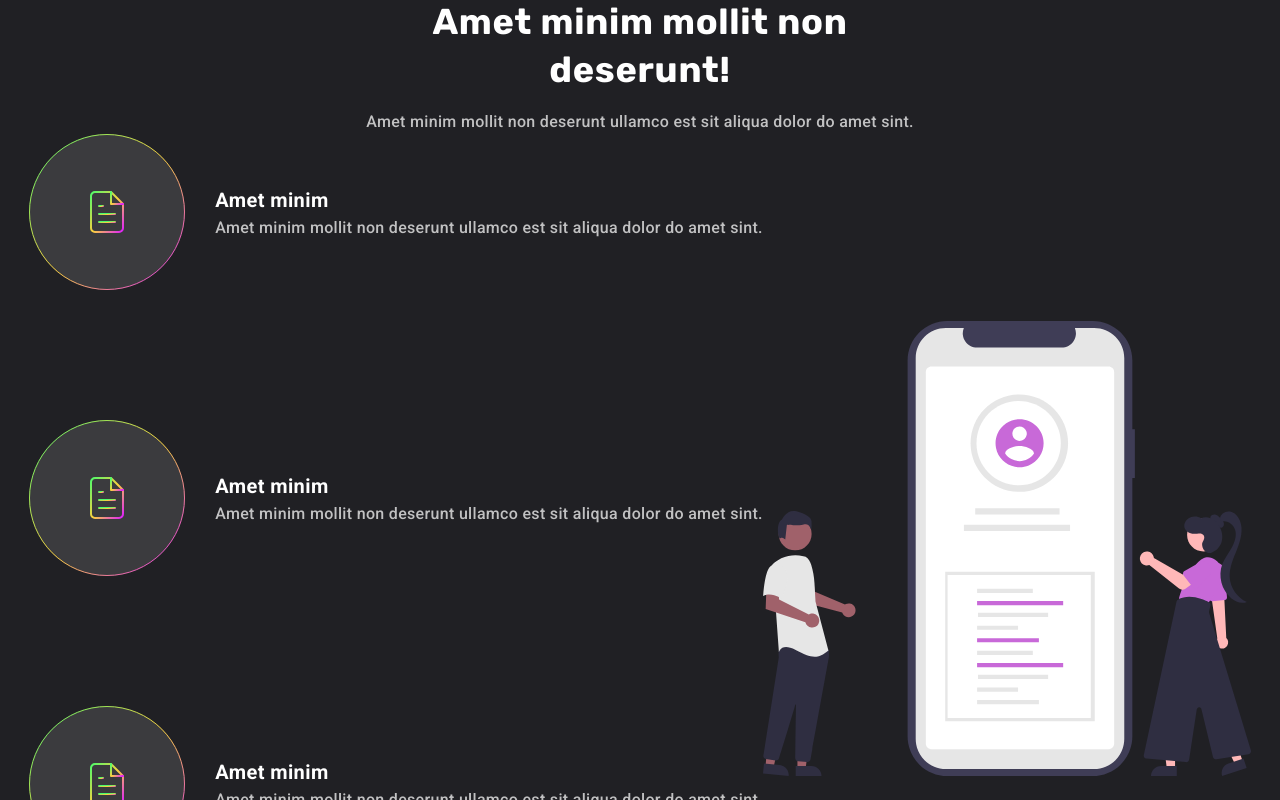
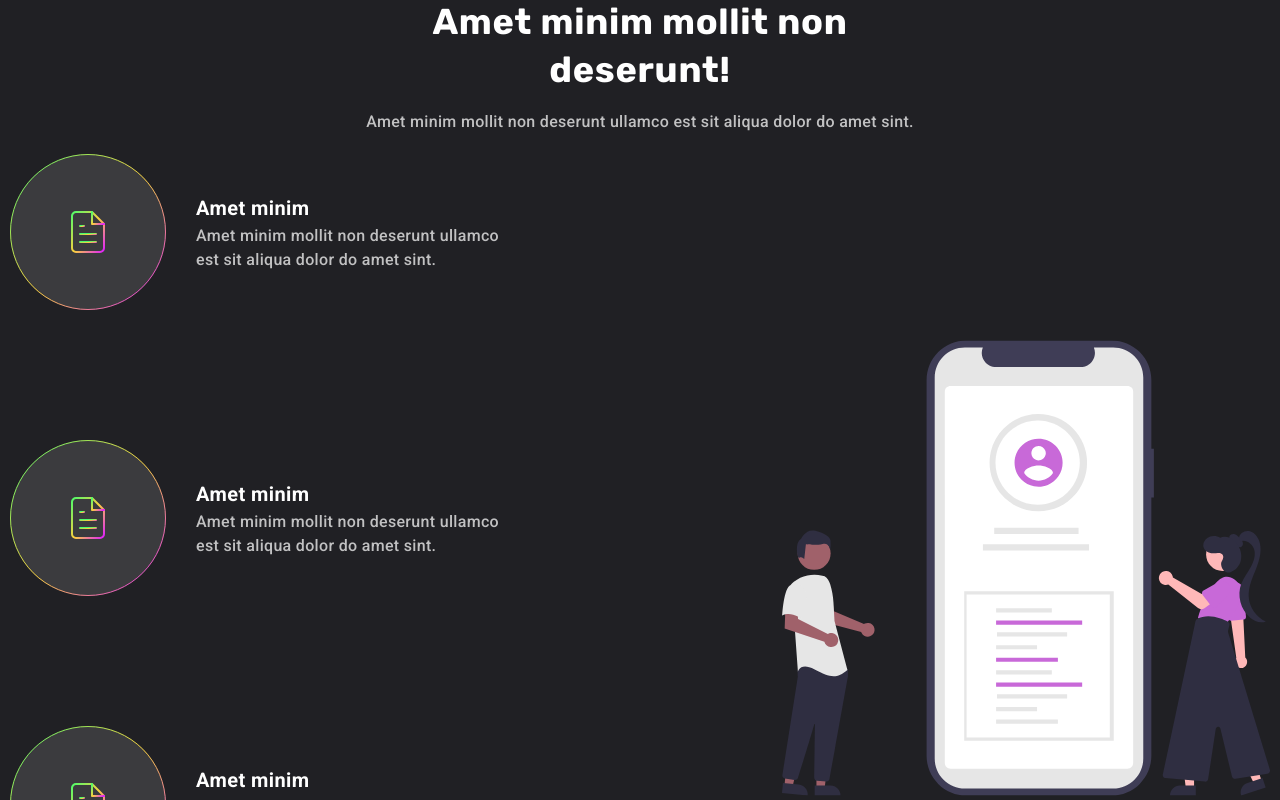
Before and after one commit to auggustus6/iniciodesign-web, a React (Vite) app: page / in a window 1280 px wide. Shown: the part 2300-3100 px from the top of the page. Built offline with nearby package versions, Linux system fonts and the light colour scheme.

Commit message:
Fix container four section

```diff
--- a/src/components/Circle/Circle.module.css
+++ b/src/components/Circle/Circle.module.css
@@ -23,4 +23,5 @@
   line-height: 2.4rem;
   letter-spacing: 0.02em;
   color: rgba(255, 255, 255, 0.72);
+  max-width: 32rem;
 }
--- a/src/components/FourSection/FourSection.jsx
+++ b/src/components/FourSection/FourSection.jsx
@@ -9,7 +9,6 @@ const FourSection = ({ text, paragraph }) => {
       <div className={styles.container}>
         <div className={styles.containerContent}>
           <div className={styles.content}>
-            <div className={styles.containerText}>
             <h1>{text}</h1>
             <p>{paragraph}</p>
           </div>
@@ -43,7 +42,6 @@ const FourSection = ({ text, paragraph }) => {
         </div>
       </div>
     </div>
-    </div>
   );
 };
 
--- a/src/components/FourSection/FourSection.module.css
+++ b/src/components/FourSection/FourSection.module.css
@@ -23,7 +23,7 @@
   flex-direction: column;
 }
 
-.containerText h1 {
+.content h1 {
   text-align: center;
   font-size: 3.6rem;
   line-height: 4.8rem;
@@ -32,7 +32,8 @@
   margin-bottom: 1.6rem;
 }
 
-.containerText p {
+.content p {
+  margin-bottom: 2rem;
   font-size: 1.6rem;
   line-height: 2.4rem;
   text-align: center;
@@ -42,7 +43,6 @@
 
 .containerCard {
   display: flex;
-  align-items: center;
   justify-content: space-between;
 }
 
```
Lines whose indentation alone changed are shown as unchanged.
